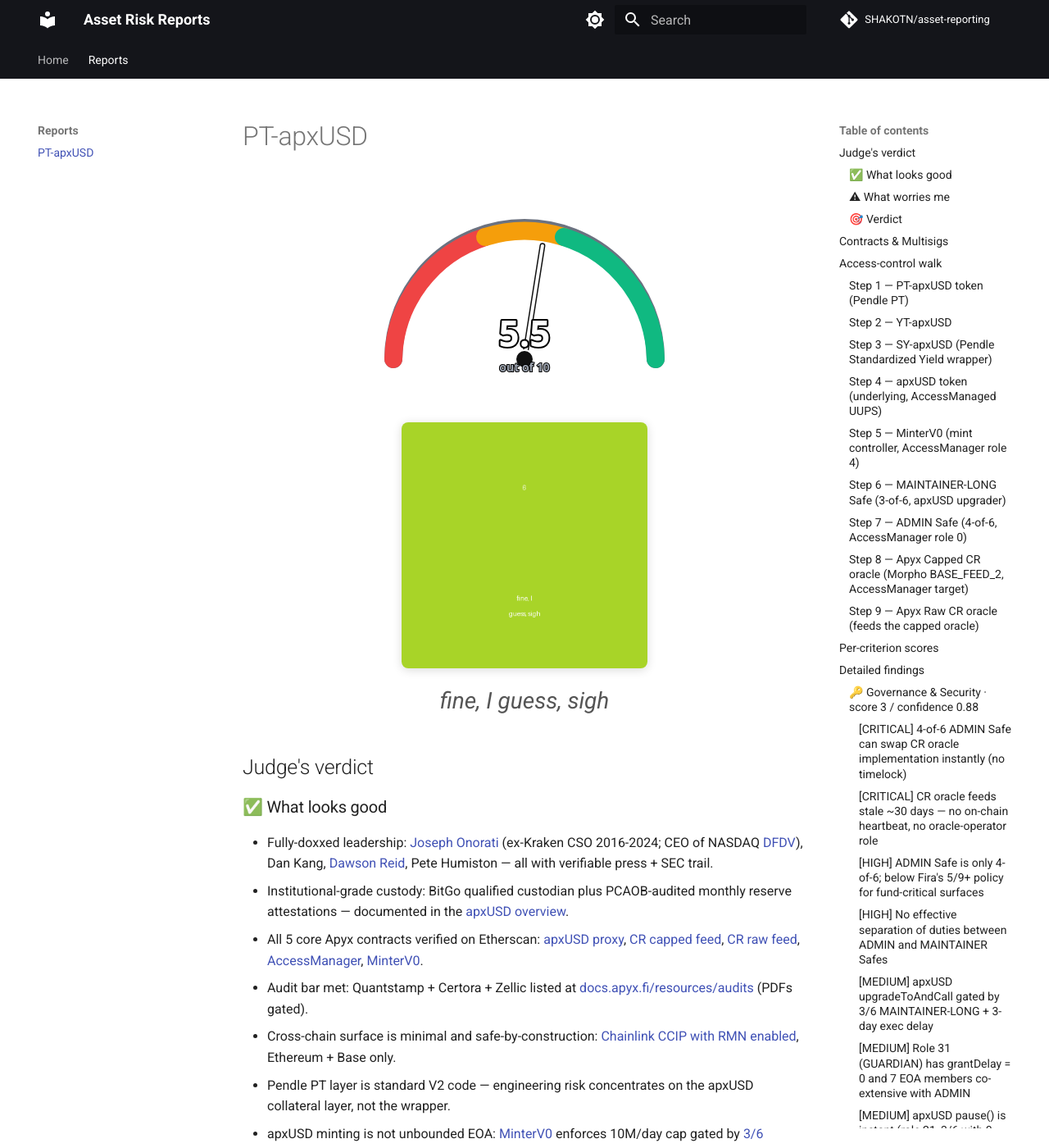
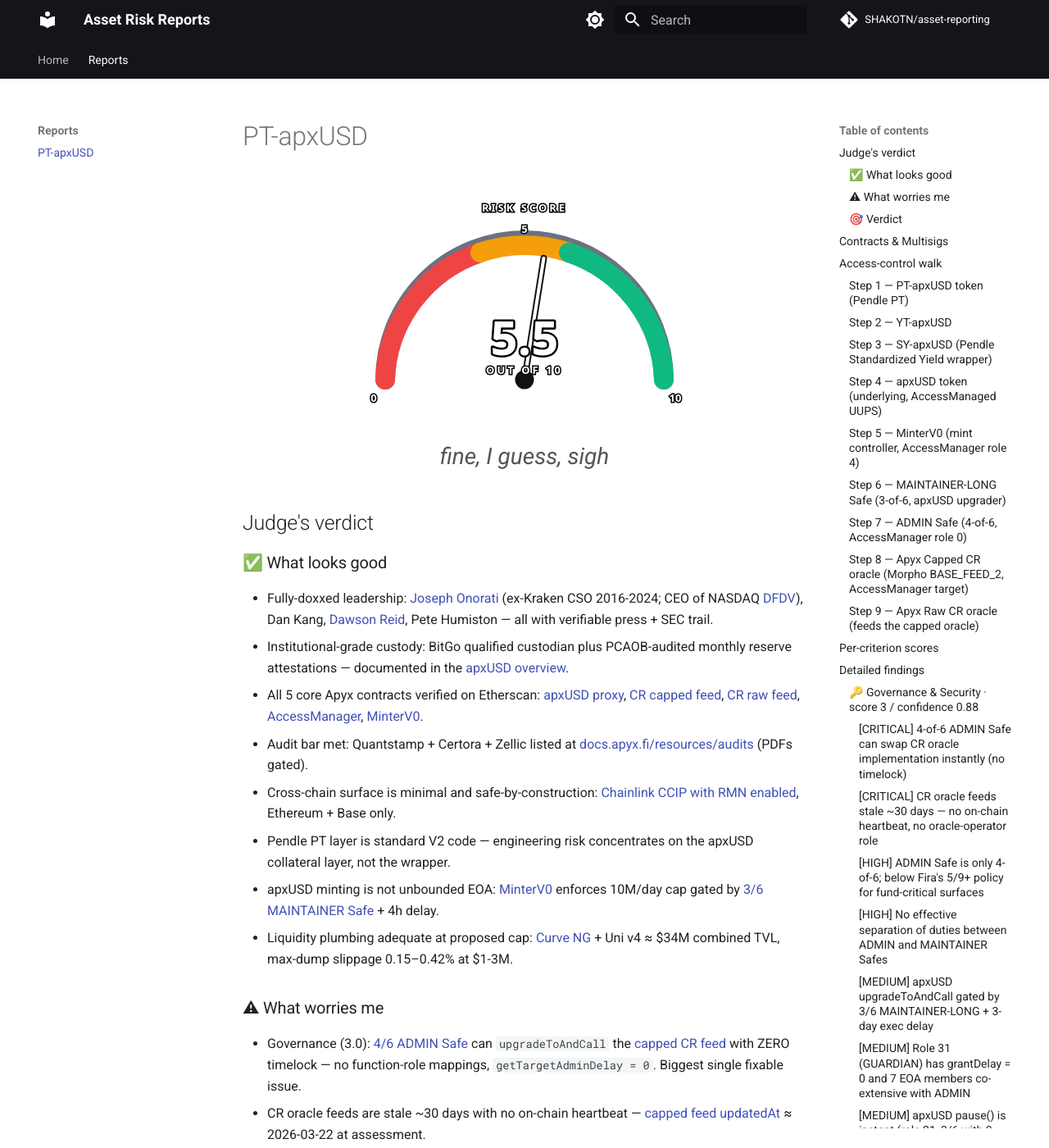
Before and after one commit to SHAKOTN/asset-reporting, an MkDocs documentation site: the page built from docs/reports/pt-apxusd.md, in a window 1280 px wide and 1400 px high. Shown: the whole window at 82% size. Built offline with MkDocs 1.6.1 and Material for MkDocs 9.7.7, drawn with Linux system fonts in a browser that asks for light colours; comment, search, counter and statistics services are not loaded.

Commit message:
drop meme PNGs, revamp speedometer (readable OUT OF 10 + tick labels)

```diff
--- a/docs/reports/pt-apxusd.md
+++ b/docs/reports/pt-apxusd.md
@@ -7,32 +7,41 @@ date: 2026-04-21
 ---
 
 <div class="score-banner">
-  <div class="speedometer"><svg class="risk-speedometer" width="420" height="240" viewBox="0 0 420 240" xmlns="http://www.w3.org/2000/svg" role="img" aria-label="Asset risk score 5.5 of 10">
-  <!-- subtle drop-shadow filter -->
+  <div class="speedometer"><svg class="risk-speedometer" width="460" height="290" viewBox="0 0 460 290" xmlns="http://www.w3.org/2000/svg" role="img" aria-label="Asset risk score 5.5 of 10">
   <defs>
-    <filter id="dsoft" x="-20%" y="-20%" width="140%" height="140%">
-      <feGaussianBlur stdDeviation="2"/>
+    <filter id="needleShadow" x="-30%" y="-30%" width="160%" height="160%">
+      <feGaussianBlur stdDeviation="3"/>
     </filter>
   </defs>
-  <!-- background arc (mid-gray, visible on both themes) -->
-  <path d="M 50 210 A 160 160 0 0 1 370 210" stroke="#6b7280" stroke-width="22" fill="none" stroke-linecap="round"/>
-  <!-- colored zones: red 0-3, amber 3-7, green 7-10 -->
-  <path d="M 50 210 A 160 160 0 0 1 162 61" stroke="#ef4444" stroke-width="22" fill="none" stroke-linecap="round"/>
-  <path d="M 162 61 A 160 160 0 0 1 258 61" stroke="#f59e0b" stroke-width="22" fill="none" stroke-linecap="round"/>
-  <path d="M 258 61 A 160 160 0 0 1 370 210" stroke="#10b981" stroke-width="22" fill="none" stroke-linecap="round"/>
-  <!-- needle shadow -->
-  <line x1="210" y1="210" x2="210" y2="70" stroke="black" stroke-opacity="0.35" stroke-width="8" stroke-linecap="round" filter="url(#dsoft)" transform="rotate(9.0, 210, 210)"/>
-  <!-- needle: white fill with dark outline for legibility on both themes -->
-  <line x1="210" y1="210" x2="210" y2="70" stroke="#111" stroke-width="7" stroke-linecap="round" transform="rotate(9.0, 210, 210)"/>
-  <line x1="210" y1="210" x2="210" y2="70" stroke="#ffffff" stroke-width="4" stroke-linecap="round" transform="rotate(9.0, 210, 210)"/>
-  <!-- hub -->
-  <circle cx="210" cy="210" r="11" fill="#111" stroke="#ffffff" stroke-width="2"/>
-  <!-- score label: white fill with black stroke outline so it works on any bg -->
-  <text x="210" y="195" text-anchor="middle" font-family="system-ui, -apple-system, Segoe UI, sans-serif" font-size="44" font-weight="800" fill="#ffffff" stroke="#000000" stroke-width="4" paint-order="stroke fill" stroke-linejoin="round">5.5</text>
-  <!-- "/10" subscript -->
-  <text x="210" y="225" text-anchor="middle" font-family="system-ui, -apple-system, Segoe UI, sans-serif" font-size="14" font-weight="600" fill="#9ca3af" stroke="#000000" stroke-width="2" paint-order="stroke fill">out of 10</text>
+
+  <!-- Title -->
+  <text x="230" y="30" text-anchor="middle" font-family="system-ui, -apple-system, Segoe UI, sans-serif" font-size="13" font-weight="800" letter-spacing="3" fill="#ffffff" stroke="#000000" stroke-width="3" paint-order="stroke fill">RISK SCORE</text>
+
+  <!-- Background arc (dim, visible on both themes) -->
+  <path d="M 60 235 A 170 170 0 0 1 400 235" stroke="#6b7280" stroke-width="24" fill="none" stroke-linecap="round"/>
+  <!-- Colored zones: red 0-3, amber 3-7, green 7-10 -->
+  <path d="M 60 235 A 170 170 0 0 1 176 80" stroke="#ef4444" stroke-width="24" fill="none" stroke-linecap="round"/>
+  <path d="M 176 80 A 170 170 0 0 1 284 80" stroke="#f59e0b" stroke-width="24" fill="none" stroke-linecap="round"/>
+  <path d="M 284 80 A 170 170 0 0 1 400 235" stroke="#10b981" stroke-width="24" fill="none" stroke-linecap="round"/>
+
+  <!-- Tick labels: 0 (left), 5 (top), 10 (right) -->
+  <text x="46" y="262" text-anchor="middle" font-family="system-ui, -apple-system, Segoe UI, sans-serif" font-size="13" font-weight="700" fill="#ffffff" stroke="#000000" stroke-width="3" paint-order="stroke fill">0</text>
+  <text x="230" y="56" text-anchor="middle" font-family="system-ui, -apple-system, Segoe UI, sans-serif" font-size="13" font-weight="700" fill="#ffffff" stroke="#000000" stroke-width="3" paint-order="stroke fill">5</text>
+  <text x="414" y="262" text-anchor="middle" font-family="system-ui, -apple-system, Segoe UI, sans-serif" font-size="13" font-weight="700" fill="#ffffff" stroke="#000000" stroke-width="3" paint-order="stroke fill">10</text>
+
+  <!-- Needle shadow (blurred) -->
+  <line x1="230" y1="235" x2="230" y2="85" stroke="black" stroke-opacity="0.4" stroke-width="10" stroke-linecap="round" filter="url(#needleShadow)" transform="rotate(9.0, 230, 235)"/>
+  <!-- Needle: black outline under white fill for dual-theme legibility -->
+  <line x1="230" y1="235" x2="230" y2="85" stroke="#111111" stroke-width="8" stroke-linecap="round" transform="rotate(9.0, 230, 235)"/>
+  <line x1="230" y1="235" x2="230" y2="85" stroke="#ffffff" stroke-width="4" stroke-linecap="round" transform="rotate(9.0, 230, 235)"/>
+  <!-- Hub -->
+  <circle cx="230" cy="235" r="13" fill="#111111" stroke="#ffffff" stroke-width="3"/>
+
+  <!-- Big score number inside arc -->
+  <text x="230" y="205" text-anchor="middle" font-family="system-ui, -apple-system, Segoe UI, sans-serif" font-size="58" font-weight="900" fill="#ffffff" stroke="#000000" stroke-width="5" paint-order="stroke fill" stroke-linejoin="round">5.5</text>
+  <!-- "OUT OF 10" subtitle — same outline treatment as the score so it stays visible on both themes -->
+  <text x="230" y="228" text-anchor="middle" font-family="system-ui, -apple-system, Segoe UI, sans-serif" font-size="13" font-weight="800" letter-spacing="3" fill="#ffffff" stroke="#000000" stroke-width="3" paint-order="stroke fill">OUT OF 10</text>
 </svg></div>
-  <div class="meme"><img src="/assets/score-6.png" alt="score 6 meme"/></div>
 </div>
 
 <p class="verdict-tagline"><em>fine, I guess, sigh</em></p>
--- a/docs/stylesheets/extra.css
+++ b/docs/stylesheets/extra.css
@@ -1,22 +1,13 @@
-/* Score banner: speedometer on left, meme on right */
+/* Score banner: centered speedometer (memes removed) */
 .score-banner {
   display: flex;
   align-items: center;
   justify-content: center;
-  gap: 2rem;
   margin: 1rem 0 0.5rem 0;
-  flex-wrap: wrap;
 }
 
 .score-banner .speedometer {
   flex: 0 0 auto;
-}
-
-.score-banner .meme img {
-  max-width: 300px;
-  max-height: 300px;
-  border-radius: 8px;
-  box-shadow: 0 2px 12px rgba(0, 0, 0, 0.15);
 }
 
 .verdict-tagline {
```
